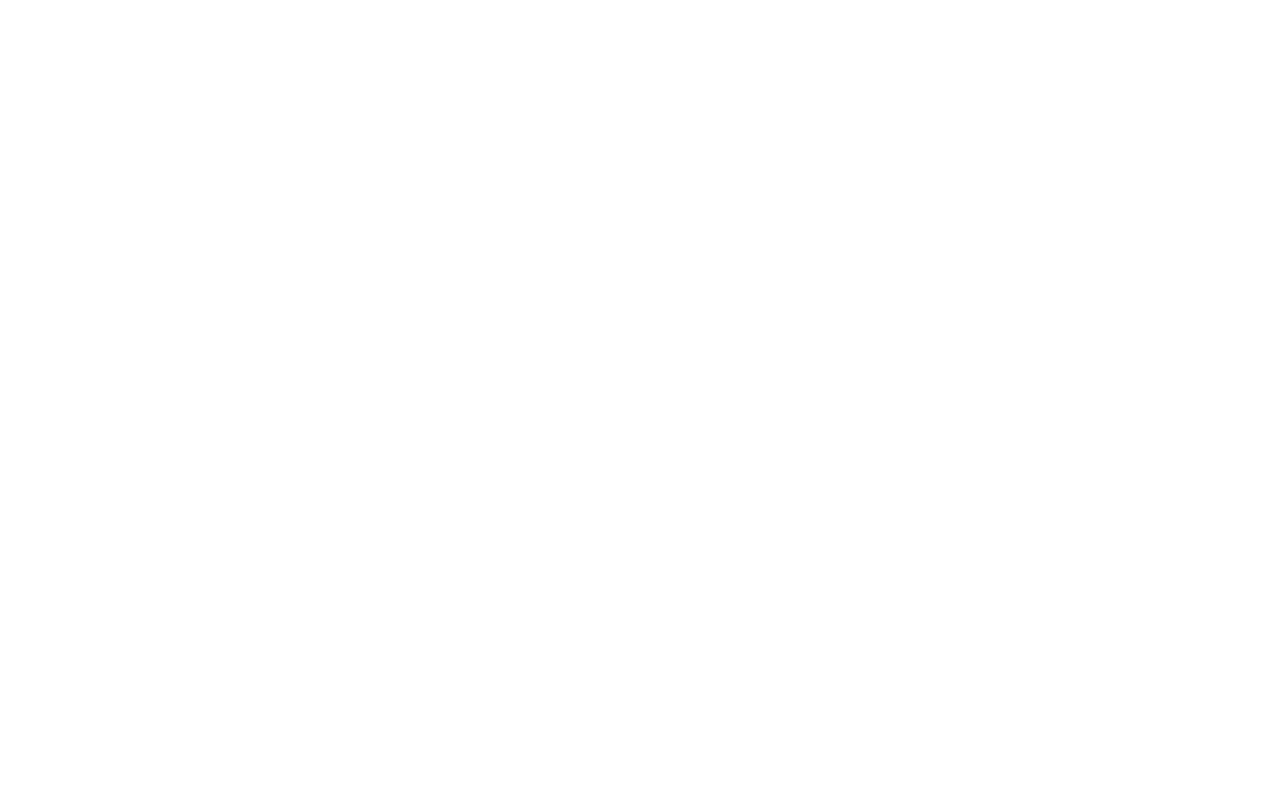
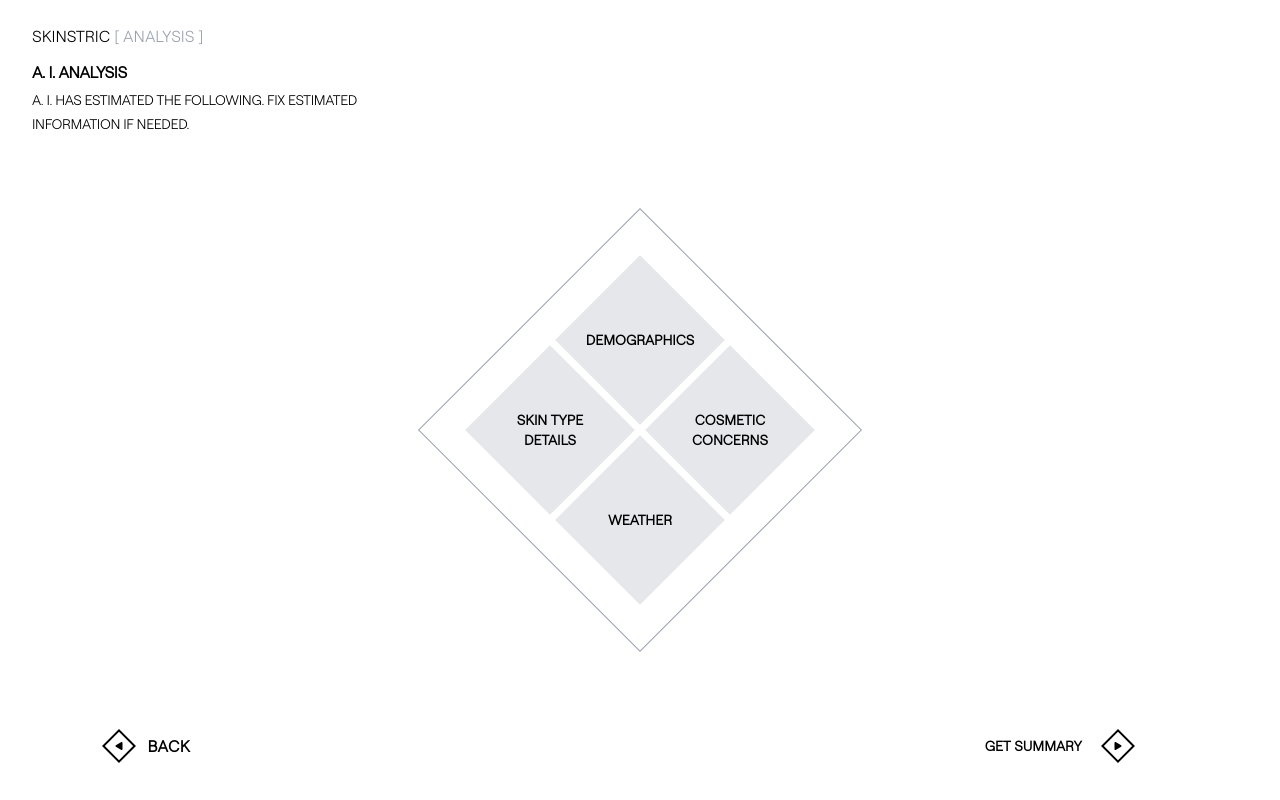
Before and after one commit to Fab785/skinstric, a React (Create React App) app: page /analysis-overview in a window 1280 px wide. Before the commit this address had no page. Built offline with nearby package versions, Linux system fonts and the light colour scheme.

Commit message:
loading page abd analysis overview page added

```diff
--- a/src/App.js
+++ b/src/App.js
@@ -2,15 +2,18 @@
 import Home from "./pages/Home";
 import StartAnalysis from "./pages/StartAnalysis";
 import ImageUploadChoice from "./pages/ImageUploadChoice";
+import LoadingPage from "./pages/LoadingPage";
+import AnalysisOverview from "./pages/AnalysisOverview"; // ✅ New replacement screen
 
 function App() {
   return (
     <Router>
       <Routes>
         <Route path="/" element={<Home />} />
-        {/* Match this path with Hero navigation */}
         <Route path="/start-analysis" element={<StartAnalysis />} />
         <Route path="/upload" element={<ImageUploadChoice />} />
+        <Route path="/loading" element={<LoadingPage />} />
+        <Route path="/analysis-overview" element={<AnalysisOverview />} /> {/* ✅ Updated route */}
       </Routes>
     </Router>
   );
--- /dev/null
+++ b/src/pages/AnalysisOverview.jsx
@@ -0,0 +1,99 @@
+import React from "react";
+import { useNavigate } from "react-router-dom";
+import RhombusButton from "../UI/RhombusButtons";
+
+export default function AnalysisOverview() {
+  const navigate = useNavigate();
+
+  const handleGetSummary = () => {
+    console.log("Proceeding to summary...");
+  };
+
+  const items = [
+    { label: "Demographics", offsetX: 0, offsetY: -90 },
+    { label: "Cosmetic Concerns", offsetX: 90, offsetY: 0 },
+    { label: "Weather", offsetX: 0, offsetY: 90 },
+    { label: "Skin Type Details", offsetX: -90, offsetY: 0 },
+  ];
+
+  return (
+    <div className="w-full h-screen flex flex-col justify-between px-8 py-6 relative font-[Roobert TRIAL]">
+      {/* Top Left Text */}
+      <div className="text-left uppercase space-y-3">
+        <p className="text-[16px] font-normal text-black">
+          SKINSTRIC <span className="text-gray-400 font-light">[ ANALYSIS ]</span>
+        </p>
+        <div className="mt-4 space-y-1">
+          <p className="text-[16px] font-semibold text-black uppercase tracking-tight">
+            A. I. Analysis
+          </p>
+          <p className="text-[14px] font-normal text-black uppercase tracking-tight leading-6 w-[336px]">
+            A. I. has estimated the following. Fix estimated information if needed.
+          </p>
+        </div>
+      </div>
+
+      {/* Center Rhombus Section */}
+      <div className="flex-1 flex items-center justify-center relative">
+        {/* Outer Big Rhombus */}
+        <div
+          className="absolute bg-transparent border border-gray-400"
+          style={{
+            width: 314,
+            height: 314,
+            transform: "rotate(-45deg)",
+            zIndex: 1,
+          }}
+        />
+
+        {/* Inner Rhombuses */}
+        {items.map((item, i) => (
+          <div
+            key={i}
+            className="absolute flex items-center justify-center bg-gray-200 text-black"
+            style={{
+              width: 120,
+              height: 120,
+              top: `calc(50% + ${item.offsetY}px)`,
+              left: `calc(50% + ${item.offsetX}px)`,
+              transform: "translate(-50%, -50%) rotate(-45deg)",
+              zIndex: 2,
+            }}
+          >
+            <span
+              style={{
+                transform: "rotate(45deg)",
+                fontFamily: "Roobert TRIAL",
+                fontWeight: 600,
+                fontSize: "14px",
+                lineHeight: "20px",
+                letterSpacing: "-2%",
+                textAlign: "center",
+                textTransform: "uppercase",
+                width: "100%",
+                height: "100%",
+                display: "flex",
+                justifyContent: "center",
+                alignItems: "center",
+                padding: "4px",
+              }}
+            >
+              {item.label}
+            </span>
+          </div>
+        ))}
+      </div>
+
+      {/* Bottom Buttons */}
+      <div className="flex justify-between px-2 pb-2">
+        <div onClick={() => navigate("/upload")} className="cursor-pointer">
+          <RhombusButton direction="left" label="BACK" />
+        </div>
+        <div onClick={handleGetSummary} className="cursor-pointer flex items-center gap-2">
+          <span className="uppercase font-semibold text-sm">Get Summary</span>
+          <RhombusButton direction="right" />
+        </div>
+      </div>
+    </div>
+  );
+}
--- /dev/null
+++ b/src/pages/LoadingPage.jsx
@@ -0,0 +1,47 @@
+import React, { useEffect } from "react";
+import { useLocation, useNavigate } from "react-router-dom";
+
+export default function LoadingPage() {
+  const navigate = useNavigate();
+  const location = useLocation();
+  const imageBase64 = location.state?.imageBase64;
+
+  useEffect(() => {
+    const timer = setTimeout(() => {
+      navigate("/analysis-overview", {
+        state: { imageBase64 },
+      });
+    }, 2000);
+
+    return () => clearTimeout(timer);
+  }, [navigate, imageBase64]);
+
+  return (
+    <div className="w-full h-screen flex items-center justify-center relative">
+      {[180, 240, 300].map((size, i) => (
+        <div
+          key={i}
+          className="absolute border border-dotted border-gray-400"
+          style={{
+            width: size,
+            height: size,
+            transform: "rotate(45deg)",
+            opacity: 0.3 + i * 0.2,
+          }}
+        />
+      ))}
+      <p
+        className="uppercase text-black text-center z-10"
+        style={{
+          fontFamily: "Roobert TRIAL",
+          fontWeight: 600,
+          fontSize: "16px",
+          lineHeight: "24px",
+          letterSpacing: "-2%",
+        }}
+      >
+        Loading your results...
+      </p>
+    </div>
+  );
+}
```
Also changed, not shown: src/pages/ImageUploadChoice.jsx (+12 -43 lines).
